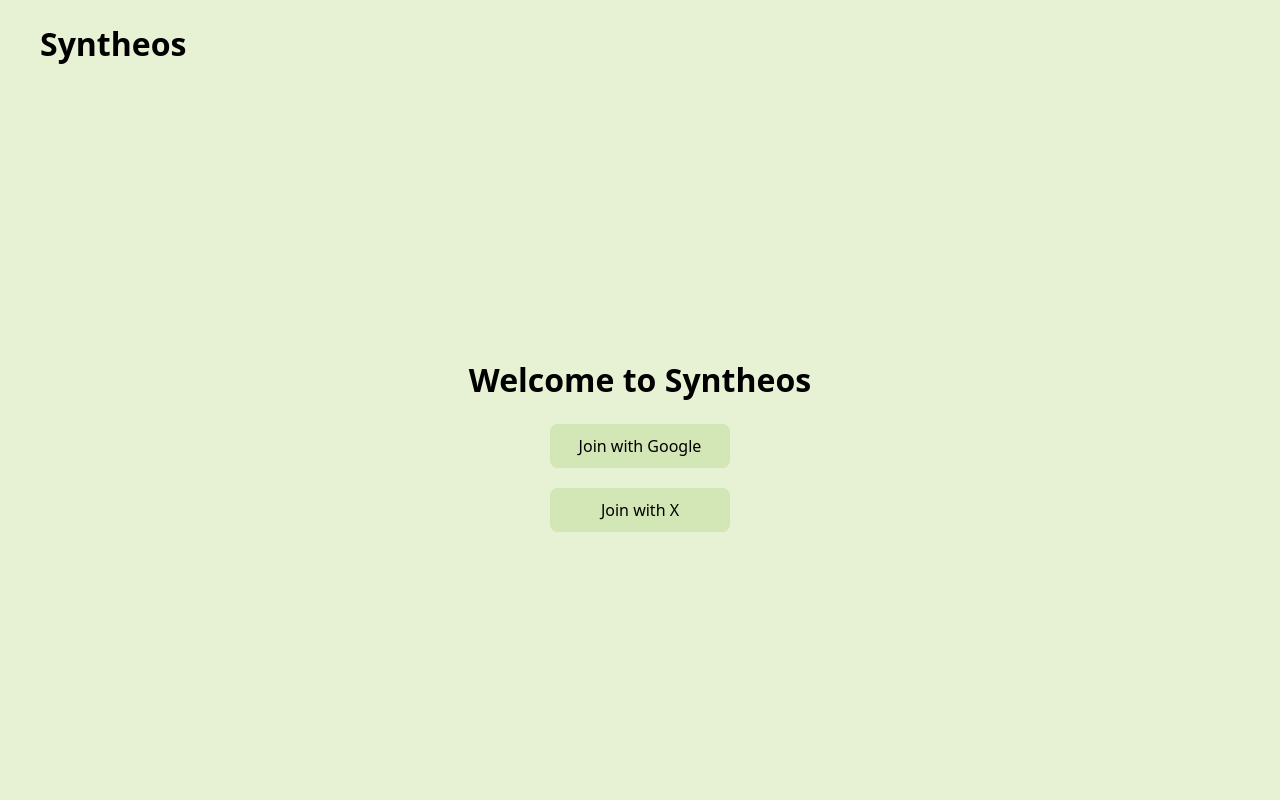
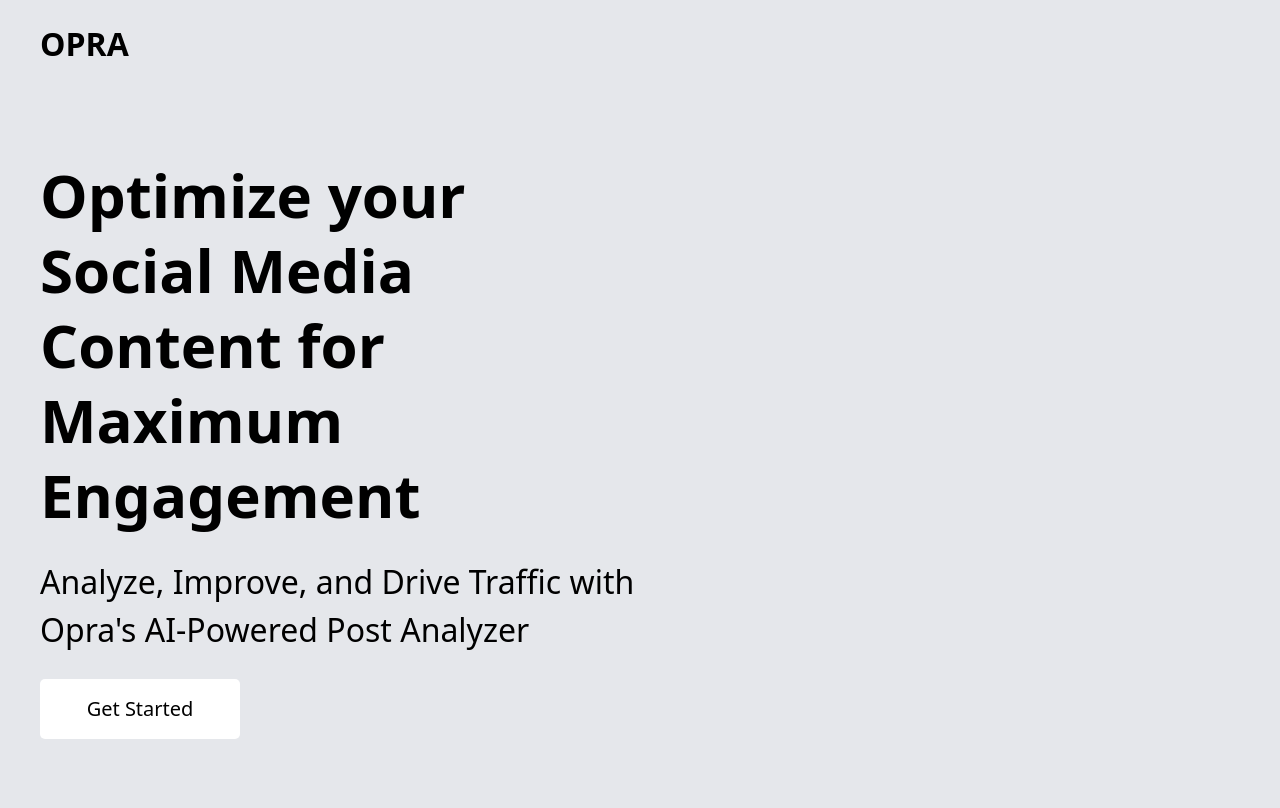
Before and after one commit to Orisabiyi/syntheos, a React (Vite) app: page / in a window 1280 px wide. Built offline with nearby package versions, Linux system fonts and the light colour scheme.

Commit message:
feat: complete landing page

```diff
--- a/src/pages/Home.jsx
+++ b/src/pages/Home.jsx
@@ -1,3 +1,5 @@
+import { FcGoogle } from "react-icons/fc";
+import { RiTwitterXFill } from "react-icons/ri";
 import { useNavigate } from "react-router-dom";
 import { handleGoogleAuth } from "../firebase/GoogleAuth";
 import { handleTwitterAuth } from "../firebase/TwitterAuth";
@@ -31,32 +33,58 @@ export default function Home() {
   };
 
   return (
-    <main className="min-h-screen flex flex-col bg-lemon-default">
+    <main className="bg-gray-200">
       <nav className="px-16 py-8">
-        <h1 className="text-32 font-semibold">Syntheos</h1>
+        <h1 className="text-32 font-semibold">OPRA</h1>
       </nav>
 
-      <section className="flex flex-col items-center justify-center flex-1">
-        <figure></figure>
+      <header className="flex items-center justify-between h-[90vh] px-16">
+        <div className="w-1/2 flex flex-col gap-10">
+          <h2 className="text-60 leading-tight font-semibold">
+            <span className="hover:bg-white hover:px-3 hover:rotate-90 rounded-lg cursor-pointer transition-all duration-200 delay-100">
+              Optimize
+            </span>{" "}
+            your Social Media{" "}
+            <span className="hover:bg-white hover:px-3 hover:-rotate-45 cursor-pointer transition-all duration-200 delay-100">
+              Content
+            </span>{" "}
+            for Maximum{" "}
+            <span className="hover:bg-white hover:px-3 hover:-rotate-45 cursor-pointer transition-all duration-200 delay-100">
+              Engagement
+            </span>
+          </h2>
 
-        <div className="flex flex-col items-center justify-center gap-8">
-          <h1 className="text-32 font-semibold">Welcome to Syntheos</h1>
+          <p className="text-32 font-medium">
+            Analyze, Improve, and Drive Traffic with Opra&apos;s AI-Powered Post
+            Analyzer
+          </p>
 
+          <button className="self-start p-6 w-80 bg-white rounded-lg text-20 font-medium">
+            Get Started
+          </button>
+
+          {/* <ul className="flex gap-10">
+            <li>
               <button
-            className="bg-lemon-dark text-16 px-8 py-4 w-72 rounded-xl cursor-pointer"
+                className="flex items-center gap-2 text-20"
                 onClick={handleAuth}
               >
-            Join with Google
+                Join with <FcGoogle size={32} />
               </button>
-
+            </li>
+            <li>
               <button
-            className="bg-lemon-dark text-16 px-8 py-4 w-72 rounded-xl cursor-pointer"
+                className="flex items-center gap-2 text-20"
                 onClick={handleTwitter}
               >
-            Join with X
+                Join with <RiTwitterXFill size={32} />
               </button>
+            </li>
+          </ul> */}
         </div>
-      </section>
+
+        <div></div>
+      </header>
     </main>
   );
 }
--- a/tailwind.config.js
+++ b/tailwind.config.js
@@ -16,6 +16,7 @@ export default {
         36: "3.6rem",
         38: "3.8rem",
         40: "4.0rem",
+        60: "6.0rem",
       },
       colors: {
         lemon: {
```
Lines whose indentation alone changed are shown as unchanged.
